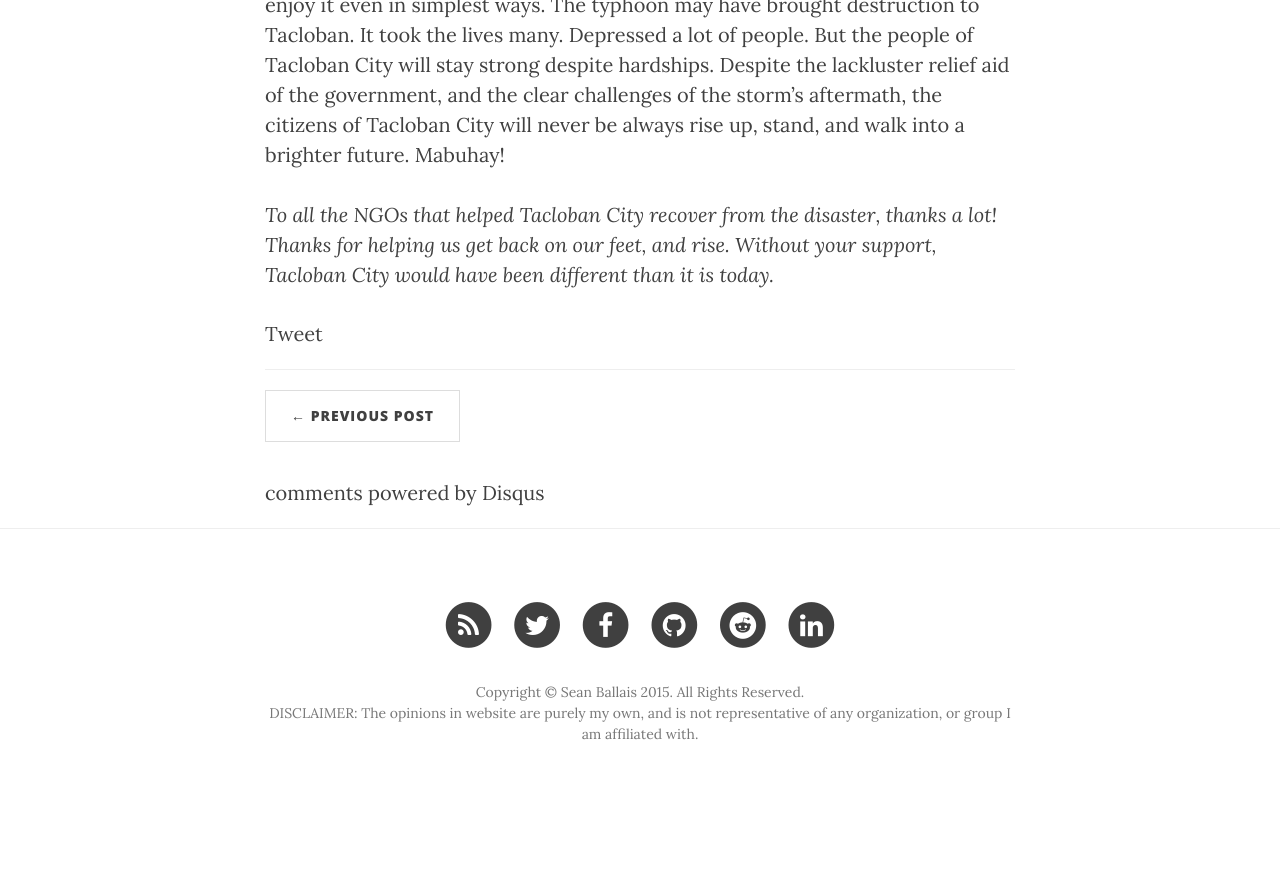
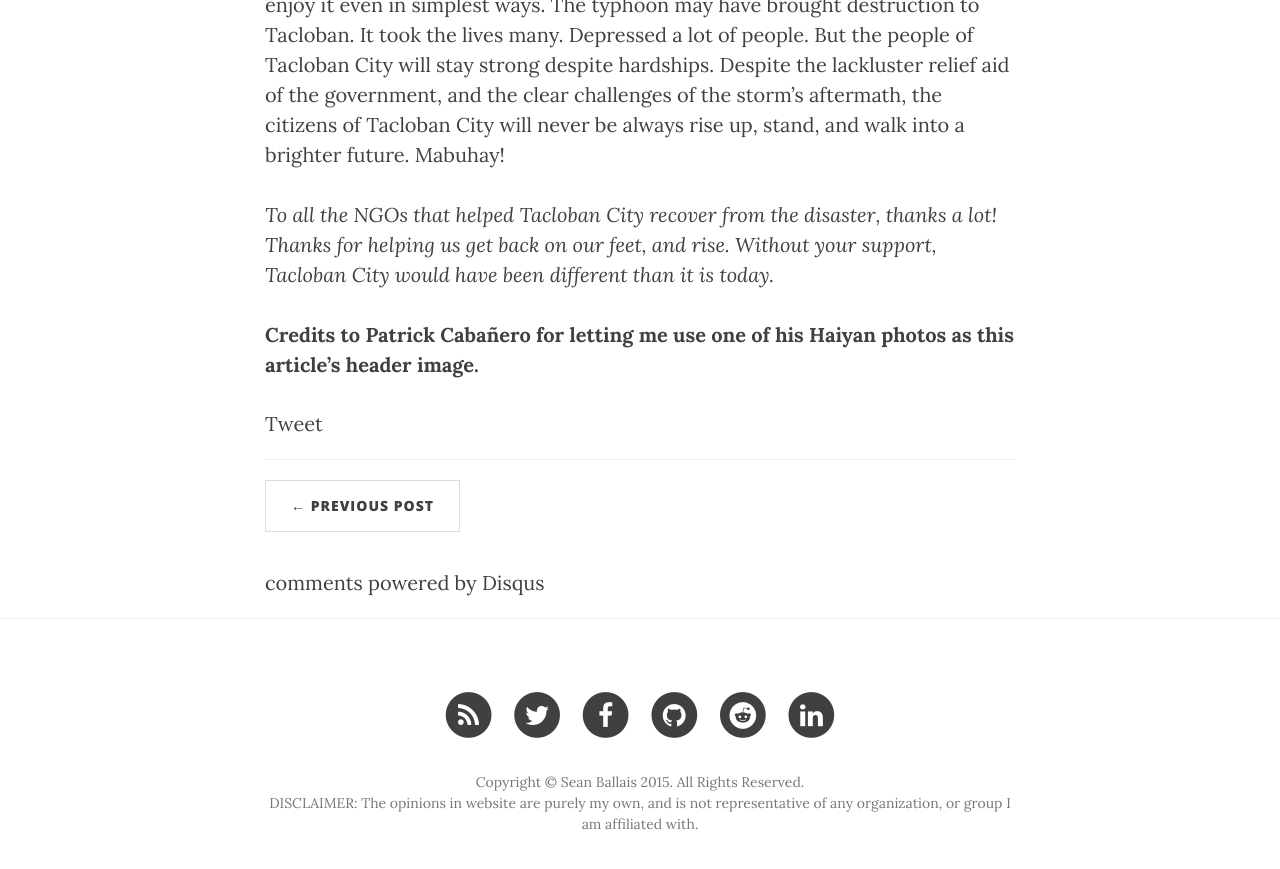
Before and after one commit to seanballais/seanballais.github.io, a Jekyll site: the page built from _posts/2015-11-08-remembering-haiyan.md, in a window 1280 px wide and 900 px high, scrolled down 4902 px. Shown: the top 869 px of the window. Built offline with Jekyll 4.4.1, drawn with Linux system fonts in a browser that asks for light colours; nearby versions of some CDN libraries; comment, search, counter and statistics services are not loaded; before the commit the page ends 5712 px from its top, so only the background shows below that.

Commit message:
Added credits to Patrick Cabañero for the header image.

```diff
--- a/_posts/2015-11-08-remembering-haiyan.md
+++ b/_posts/2015-11-08-remembering-haiyan.md
@@ -68,3 +68,5 @@ The days following the onslaught of the typhoon was full of fear, and adventure.
 Haiyan has taught me a valuable lesson. It thought me to appreciate life. To enjoy it even in simplest ways. The typhoon may have brought destruction to Tacloban. It took the lives many. Depressed a lot of people. But the people of Tacloban City will stay strong despite hardships. Despite the lackluster relief aid of the government, and the clear challenges of the storm's aftermath, the citizens of Tacloban City will never be always rise up, stand, and walk into a brighter future. Mabuhay!
 
 *To all the NGOs that helped Tacloban City recover from the disaster, thanks a lot! Thanks for helping us get back on our feet, and rise. Without your support, Tacloban City would have been different than it is today.*
+
+**Credits to Patrick Cabañero for letting me use one of his Haiyan photos as this article's header image.**
```
